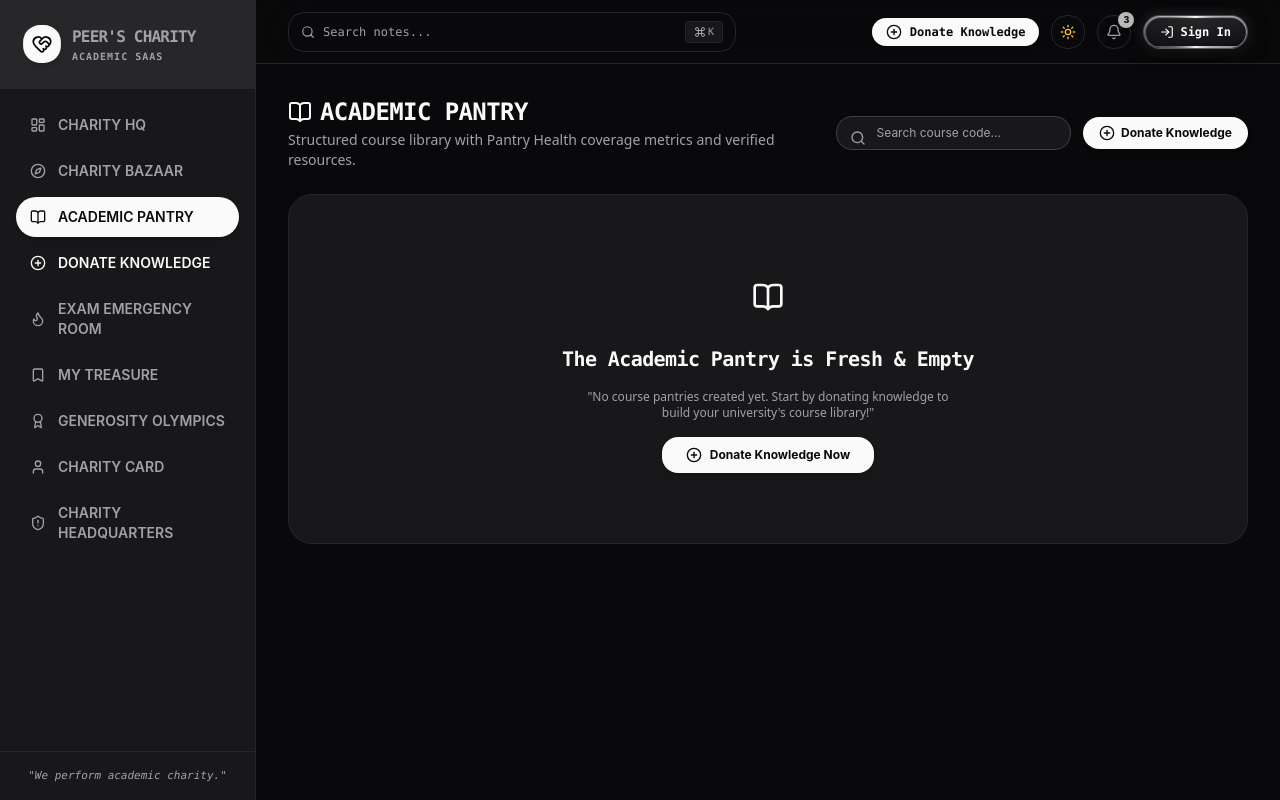
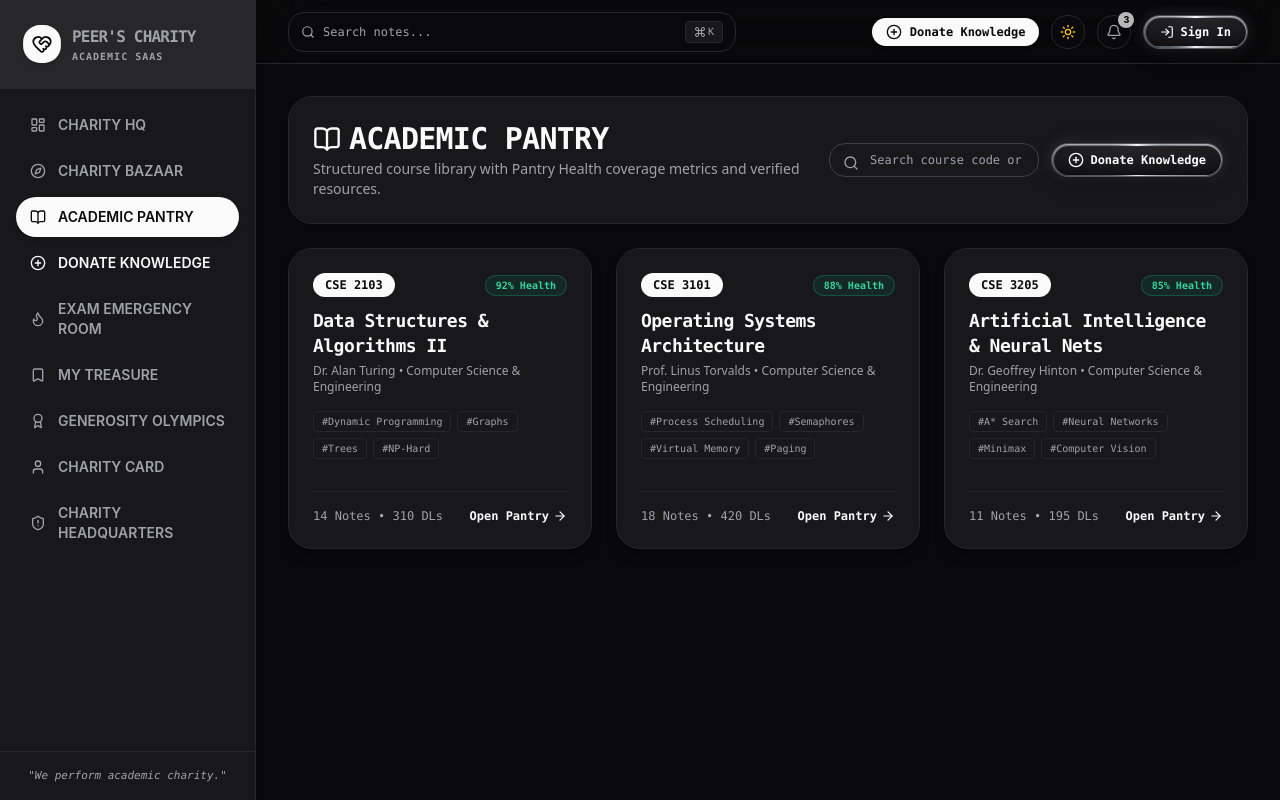
Before and after one commit to asnayem1122/Peers_Charity, a Next.js app in the folder apps/web/: page /Peers_Charity/pantry in a window 1280 px wide. Built offline with nearby package versions, Linux system fonts and the light colour scheme.

Commit message:
Final recheck: populate Academic Pantry course cards, fix Treasure vault link to /bazaar, and verify static compilation across all 18 routes

```diff
--- a/apps/web/app/(dashboard)/pantry/page.tsx
+++ b/apps/web/app/(dashboard)/pantry/page.tsx
@@ -2,20 +2,62 @@
 
 import { useState } from 'react';
 import Link from 'next/link';
-import { BookOpen, Search, PlusCircle } from 'lucide-react';
+import { BookOpen, Search, PlusCircle, ArrowRight, ShieldCheck, FileText, Flame } from 'lucide-react';
 import { PRODUCT_TERMINOLOGY } from '@/lib/constants';
 
 export default function AcademicPantryPage() {
   const [searchQuery, setSearchQuery] = useState('');
-  const courses: any[] = [];
+
+  const courses = [
+    {
+      id: 'cse-2103',
+      code: 'CSE 2103',
+      name: 'Data Structures & Algorithms II',
+      dept: 'Computer Science & Engineering',
+      instructor: 'Dr. Alan Turing',
+      health: 92,
+      donationsCount: 14,
+      downloadsCount: 310,
+      tags: ['Dynamic Programming', 'Graphs', 'Trees', 'NP-Hard'],
+    },
+    {
+      id: 'cse-3101',
+      code: 'CSE 3101',
+      name: 'Operating Systems Architecture',
+      dept: 'Computer Science & Engineering',
+      instructor: 'Prof. Linus Torvalds',
+      health: 88,
+      donationsCount: 18,
+      downloadsCount: 420,
+      tags: ['Process Scheduling', 'Semaphores', 'Virtual Memory', 'Paging'],
+    },
+    {
+      id: 'cse-3205',
+      code: 'CSE 3205',
+      name: 'Artificial Intelligence & Neural Nets',
+      dept: 'Computer Science & Engineering',
+      instructor: 'Dr. Geoffrey Hinton',
+      health: 85,
+      donationsCount: 11,
+      downloadsCount: 195,
+      tags: ['A* Search', 'Neural Networks', 'Minimax', 'Computer Vision'],
+    },
+  ];
+
+  const filtered = courses.filter(
+    (c) =>
+      c.code.toLowerCase().includes(searchQuery.toLowerCase()) ||
+      c.name.toLowerCase().includes(searchQuery.toLowerCase()) ||
+      c.tags.some((t) => t.toLowerCase().includes(searchQuery.toLowerCase()))
+  );
 
   return (
-    <div className="space-y-6">
+    <div className="space-y-6 font-sans">
       {/* Header */}
-      <div className="flex flex-col sm:flex-row sm:items-center justify-between gap-4">
+      <div className="flex flex-col sm:flex-row sm:items-center justify-between gap-4 p-6 rounded-3xl bg-card border border-border shadow-sm">
         <div>
-          <h1 className="text-2xl font-black tracking-tight flex items-center gap-2 font-mono uppercase">
-            <BookOpen className="w-6 h-6 text-foreground" />
+          <h1 className="text-2xl sm:text-3xl font-black tracking-tight flex items-center gap-2 font-mono uppercase">
+            <BookOpen className="w-7 h-7 text-foreground" />
             <span>{PRODUCT_TERMINOLOGY.courseLibrary}</span>
           </h1>
           <p className="text-sm text-muted-foreground mt-0.5 font-sans">
@@ -24,20 +66,20 @@ export default function AcademicPantryPage() {
         </div>
 
         <div className="flex items-center gap-3">
-          <div className="relative w-full sm:w-64">
-            <Search className="w-4 h-4 absolute left-3.5 top-3.5 text-muted-foreground" />
+          <div className="relative w-full sm:w-64 font-mono">
+            <Search className="w-4 h-4 absolute left-3.5 top-3 text-muted-foreground" />
             <input
               type="text"
               value={searchQuery}
               onChange={(e) => setSearchQuery(e.target.value)}
-              placeholder="Search course code..."
-              className="w-full pl-10 pr-4 py-2 rounded-xl border border-border bg-background text-foreground text-xs focus:outline-none focus:border-foreground"
+              placeholder="Search course code or name..."
+              className="w-full pl-10 pr-4 py-2 rounded-xl border border-border bg-background text-foreground text-xs focus:outline-none focus:border-foreground font-medium"
             />
           </div>
 
           <Link
             href="/donate"
-            className="px-4 py-2 rounded-xl bg-foreground text-background font-bold text-xs hover:opacity-90 transition-all flex items-center gap-1.5 shadow-md shrink-0"
+            className="liquid-metal-btn px-4 py-2 text-xs font-bold font-mono flex items-center gap-1.5 shadow-md shrink-0"
           >
             <PlusCircle className="w-4 h-4" />
             <span>Donate Knowledge</span>
@@ -45,25 +87,54 @@ export default function AcademicPantryPage() {
         </div>
       </div>
 
-      {/* Fresh Empty State */}
-      {courses.length === 0 ? (
-        <div className="p-12 rounded-2xl bg-card border border-border text-center space-y-4 flex flex-col items-center justify-center min-h-[350px]">
-          <div className="w-16 h-16 rounded-2xl bg-foreground/10 text-foreground flex items-center justify-center">
-            <BookOpen className="w-8 h-8" />
-          </div>
-          <h3 className="text-xl font-bold font-mono">The Academic Pantry is Fresh & Empty</h3>
-          <p className="text-xs text-muted-foreground max-w-sm font-sans">
-            "No course pantries created yet. Start by donating knowledge to build your university's course library!"
-          </p>
+      {/* Course Pantry Cards Grid */}
+      <div className="grid grid-cols-1 md:grid-cols-3 gap-6">
+        {filtered.map((course) => (
           <Link
-            href="/donate"
-            className="px-6 py-2.5 rounded-xl bg-foreground text-background font-bold text-xs hover:opacity-90 transition-all shadow-md flex items-center gap-2 mt-2"
+            key={course.id}
+            href={`/pantry/${course.id}`}
+            className="p-6 rounded-3xl bg-card border border-border shadow-lg space-y-4 hover:border-foreground/40 hover:-translate-y-1 transition-all duration-300 group flex flex-col justify-between"
           >
-            <PlusCircle className="w-4 h-4" />
-            <span>Donate Knowledge Now</span>
+            <div>
+              <div className="flex items-center justify-between gap-2 mb-3 font-mono">
+                <span className="px-3 py-1 rounded-xl bg-foreground text-background font-black text-xs">
+                  {course.code}
+                </span>
+                <span className="px-2.5 py-0.5 rounded-full text-[10px] font-extrabold bg-emerald-500/10 text-emerald-400 border border-emerald-500/30">
+                  {course.health}% Health
+                </span>
+              </div>
+
+              <h2 className="text-lg font-bold text-foreground leading-snug group-hover:text-muted-foreground transition-colors font-mono mb-1">
+                {course.name}
+              </h2>
+
+              <p className="text-xs text-muted-foreground mb-4">
+                {course.instructor} • {course.dept}
+              </p>
+
+              <div className="flex flex-wrap gap-1.5 mb-4 font-mono text-[10px]">
+                {course.tags.map((t) => (
+                  <span
+                    key={t}
+                    className="px-2 py-0.5 rounded bg-muted text-muted-foreground border border-border"
+                  >
+                    #{t}
+                  </span>
+                ))}
+              </div>
+            </div>
+
+            <div className="pt-4 border-t border-border flex items-center justify-between font-mono text-xs text-muted-foreground">
+              <span>{course.donationsCount} Notes • {course.downloadsCount} DLs</span>
+              <div className="flex items-center gap-1 font-bold text-foreground group-hover:translate-x-1 transition-transform">
+                <span>Open Pantry</span>
+                <ArrowRight className="w-3.5 h-3.5" />
+              </div>
+            </div>
           </Link>
-        </div>
-      ) : null}
+        ))}
+      </div>
     </div>
   );
 }
--- a/apps/web/app/(dashboard)/treasure/page.tsx
+++ b/apps/web/app/(dashboard)/treasure/page.tsx
@@ -87,8 +87,9 @@ export default function MyTreasurePage() {
 
               <div className="flex items-center gap-2">
                 <Link
-                  href={`/resources/${item.id}`}
+                  href="/bazaar"
                   className="p-2 rounded-lg bg-foreground/10 text-foreground hover:bg-foreground/20 text-xs font-semibold"
+                  title="View in Bazaar"
                 >
                   <Eye className="w-4 h-4" />
                 </Link>
```
